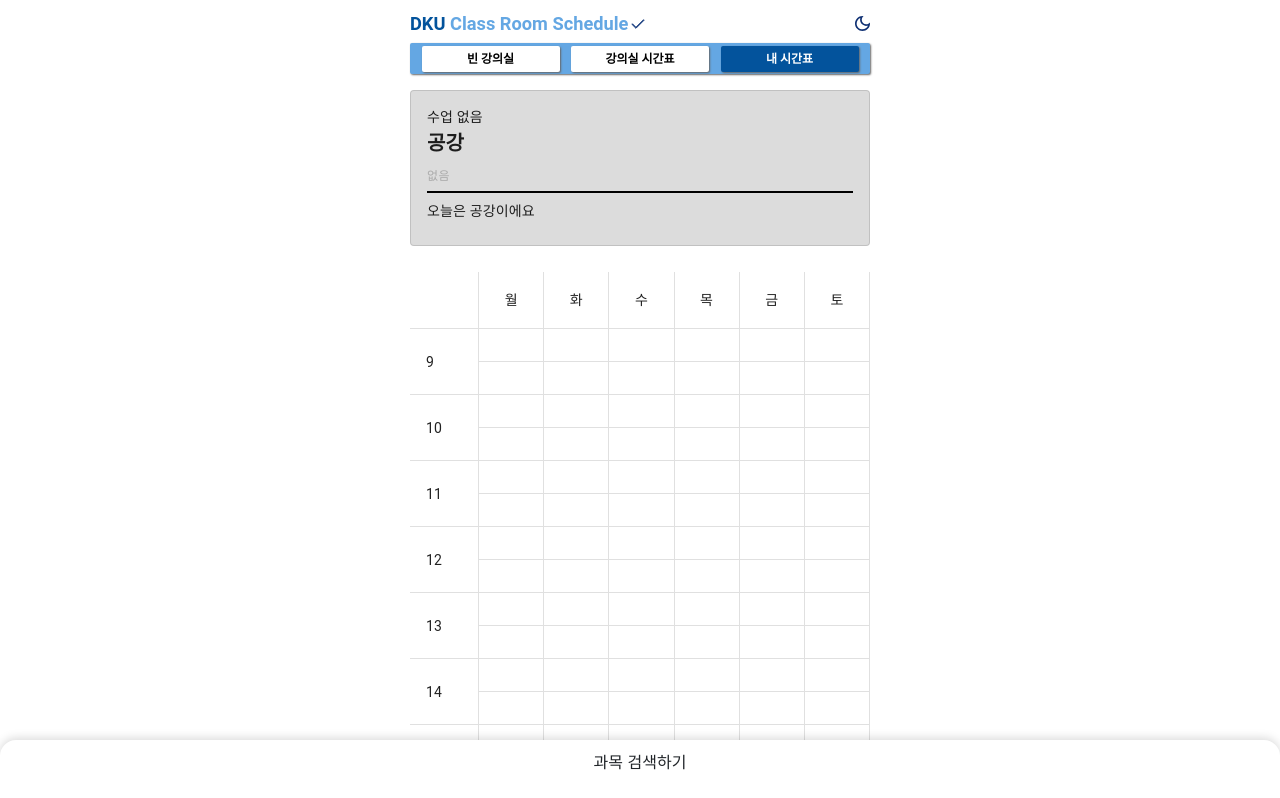
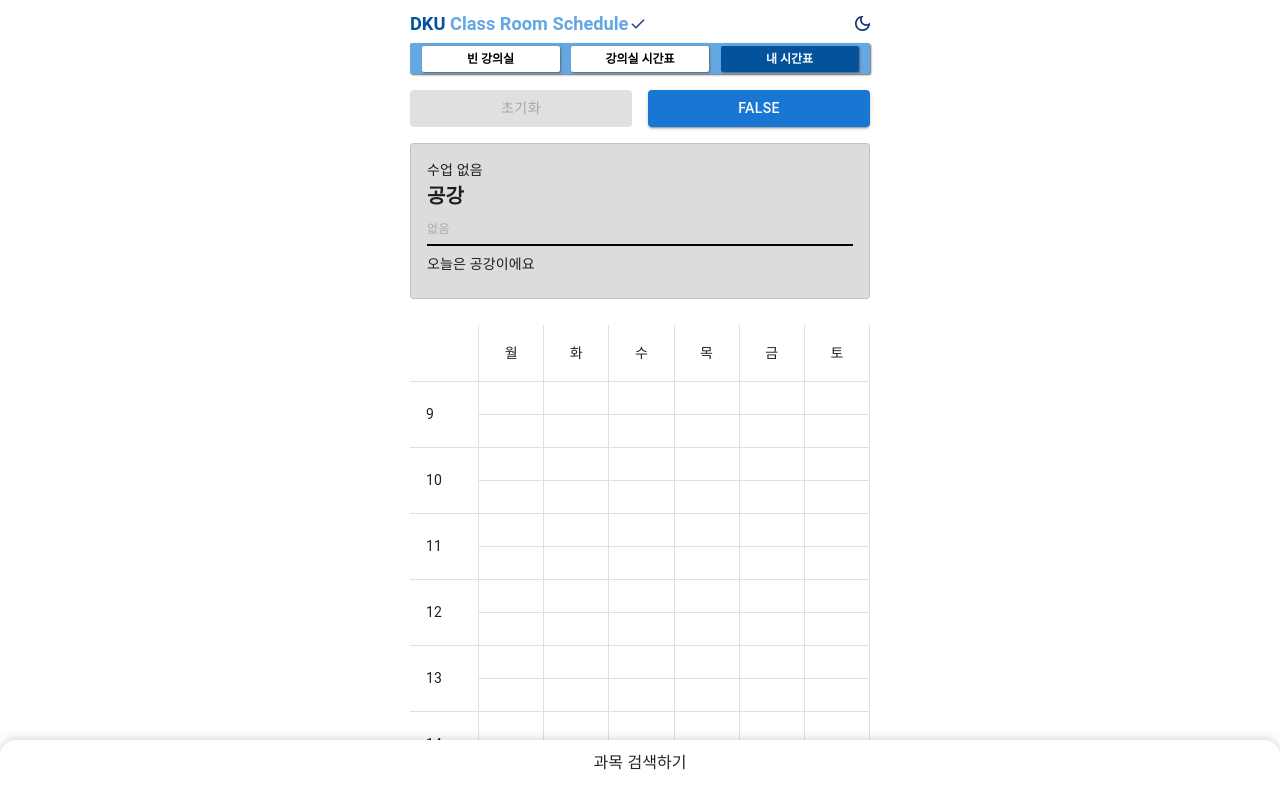
Before and after one commit to ellen24k/opensw, a React (Create React App) app in the folder frontend/: page /MySchedulePage in a window 1280 px wide. Shown: the top 798 px of the page. Built offline with nearby package versions, Linux system fonts and the light colour scheme; the HTML template or start-up script is replaced by a standard one; a web font is replaced by a local one.

Commit message:
초기화 버튼 구현

```diff
--- a/frontend/src/components/BottomSheet.js
+++ b/frontend/src/components/BottomSheet.js
@@ -12,6 +12,7 @@ export default function BottomSheet({ courseList, setCourseList, isReset, setIsR
     const [loading, setLoading] = useState(false);
     const [error, setError] = useState(null);
     const [isOpen, setIsOpen] = useState(false);
+    const [classnameState, setClassnameState] = useState(0);
 
     const sheetRef = useRef(null);
 
@@ -46,45 +47,29 @@ export default function BottomSheet({ courseList, setCourseList, isReset, setIsR
         const fetchData = async () => {
             if (!classname.trim()) {
                 setClassList(null);  // 검색어가 비어있으면 결과 초기화
+                setClassnameState(0);
                 return;
             }
 
             setLoading(true);
             setError(null);
+            setClassnameState(1);
 
             try {
                 const data = await fetchClassList(classname.replace(/\s+/g, '')); // 공백은 없는셈 친다.
                 setClassList(data);
+                setClassnameState(3);
             } catch (err) {
                 setError("강의 정보를 불러오는 중 오류가 발생했습니다.");
+                setClassnameState(2);
             } finally {
                 setLoading(false);
             }
         };
+        fetchData();
 
-        fetchData();
     }, [classname]); // classname이 변경될 때마다 실행
 
-
-
-    function renderContent() { // 절차에 따른 렌더링
-        if (!classname.trim()) {
-            return <p>강의 이름을 입력하세요.</p>;
-        }
-        if (loading) {
-            return <p>로딩 중...</p>;
-        }
-        if (error) {
-            return <p style={{ color: 'red' }}>{error}</p>;
-        }
-        if (classList && classList.length > 0) {
-            return <BottomSheetManager courseList={courseList} setCourseList={setCourseList} classList={classList} isReset={isReset} setIsReset={setIsReset}></BottomSheetManager>;
-        }
-        if (classname.trim()) {
-            return <p>검색 결과가 없습니다.</p>;
-        }
-        return null;
-    }
 
     return (
         <div ref={sheetRef} className={`bottom-sheet ${isOpen ? "open" : ""}`}>
@@ -127,7 +112,7 @@ export default function BottomSheet({ courseList, setCourseList, isReset, setIsR
             </Box>
             <div className="sheet-content">
                 <ul>
-                    {renderContent()}
+                    <BottomSheetManager courseList={courseList} setCourseList={setCourseList} classList={classList ?? []} isReset={isReset} setIsReset={setIsReset} classnameState={classnameState} state={classnameState} error={error}></BottomSheetManager>
                 </ul>
             </div>
         </div>
--- a/frontend/src/components/BottomSheetManager.js
+++ b/frontend/src/components/BottomSheetManager.js
@@ -13,10 +13,6 @@ function groupByOrgTime(classList, courseList) {
     });
 
     const selectedCodes = new Set((courseList ?? []).map(c => c.org_time));
-    console.log("selectedCodes");
-    console.log(selectedCodes);
-    console.log(courseList);
-
 
     return Object.entries(grouped).map(([org_time, group]) => {
         const hasSelected = group.some(course => selectedCodes.has(course.org_time));
@@ -27,18 +23,18 @@ function groupByOrgTime(classList, courseList) {
         };
     });
 }
-
-export function BottomSheetManager({ courseList, setCourseList, classList, isReset, setIsReset }) {
-
-    const [courseGroups, setCourseGroups] = useState(() => groupByOrgTime(classList, courseList));
-
-    // isReset이 변경되면 courseGroups 재초기화
-    useEffect(() => {
-        const newGroups = groupByOrgTime(classList, courseList);
-        setCourseGroups(newGroups);
-        if (isReset) setIsReset(false); // 리셋 완료 후 false 처리
-    }, [isReset, setIsReset]);
-
+function renderContent(courseList, setCourseList, courseGroups, setCourseGroups, state, error) {
+    switch (state) {
+        case 0:
+            return <p>강의 이름을 입력하세요.</p>;
+            break;
+        case 1:
+            return <p>로딩 중...</p>;
+            break;
+        case 2:
+            return <p style={{ color: 'red' }}>{error}</p>;
+            break;
+        case 3:
             return (
                 <Box
                     sx={{
@@ -56,4 +52,24 @@ export function BottomSheetManager({ courseList, setCourseList, classList, isRes
                     })}
                 </Box>
             );
+            break;
     }
+
+}
+
+export function BottomSheetManager({ courseList, setCourseList, classList, isReset, setIsReset, state, error }) {
+    const [courseGroups, setCourseGroups] = useState(() => groupByOrgTime(classList, courseList));
+    // isReset이 변경되면 courseGroups 재초기화
+    useEffect(() => {
+        if (isReset) {
+            const newGroups = groupByOrgTime(classList, courseList);
+            newGroups.map((group) => { group.isSelected = false });
+            setCourseGroups(newGroups);
+            setIsReset(false);
+        } // 리셋 완료 후 false 처리
+    }, [isReset, setIsReset]);
+    useEffect(() => {
+        setCourseGroups(groupByOrgTime(classList, courseList));
+    }, [classList])
+    return renderContent(courseList, setCourseList, courseGroups, setCourseGroups, state, error)
+}
--- a/frontend/src/components/MySchedulePage.js
+++ b/frontend/src/components/MySchedulePage.js
@@ -5,6 +5,7 @@ import NaviBar from "./NaviBar.js";
 import GanttChart from './GanttChart.js';
 import { useState, useEffect } from "react";
 import { NowScheduleState } from './NowScheduleState.js';
+import { Box, Button } from '@mui/material';
 
 function MySchedulePage() {
 
@@ -27,11 +28,40 @@ function MySchedulePage() {
     return (
         <MainFrame>
             <NaviBar />
+            <Box display="flex" width="100%" gap={2} sx={{ marginTop: 2 }}>
+                {courseList.length === 0 ?
+                    <Button
+                        variant="contained"
+                        fullWidth
+                        sx={{ width: '50%', borderRadius: 1 }}
+                        disabled
+                    >
+                        초기화
+                    </Button> :
+                    <Button
+                        variant="contained"
+                        fullWidth
+                        sx={{ width: '50%', borderRadius: 1 }}
+                        onClick={() => {
+                            setIsReset(true);
+                            setCoursesList([]);
+                        }}
+                    >
+                        초기화
+                    </Button>}
+                <Button
+                    variant="contained"
+                    fullWidth
+                    sx={{ width: '50%', borderRadius: 1 }}
+                >
+                    {isReset ? "true" : "false"}
+                </Button>
+            </Box>
             <NowScheduleState courseList={courseList}></NowScheduleState>
             <GanttChart courses={courseList}></GanttChart>
             <div style={{ height: "60px" }} />
             <BottomSheet courseList={courseList} setCourseList={setCoursesList} isReset={isReset} setIsReset={setIsReset} />
-        </MainFrame>
+        </MainFrame >
     );
 }
 
```
Lines whose indentation alone changed are shown as unchanged.
